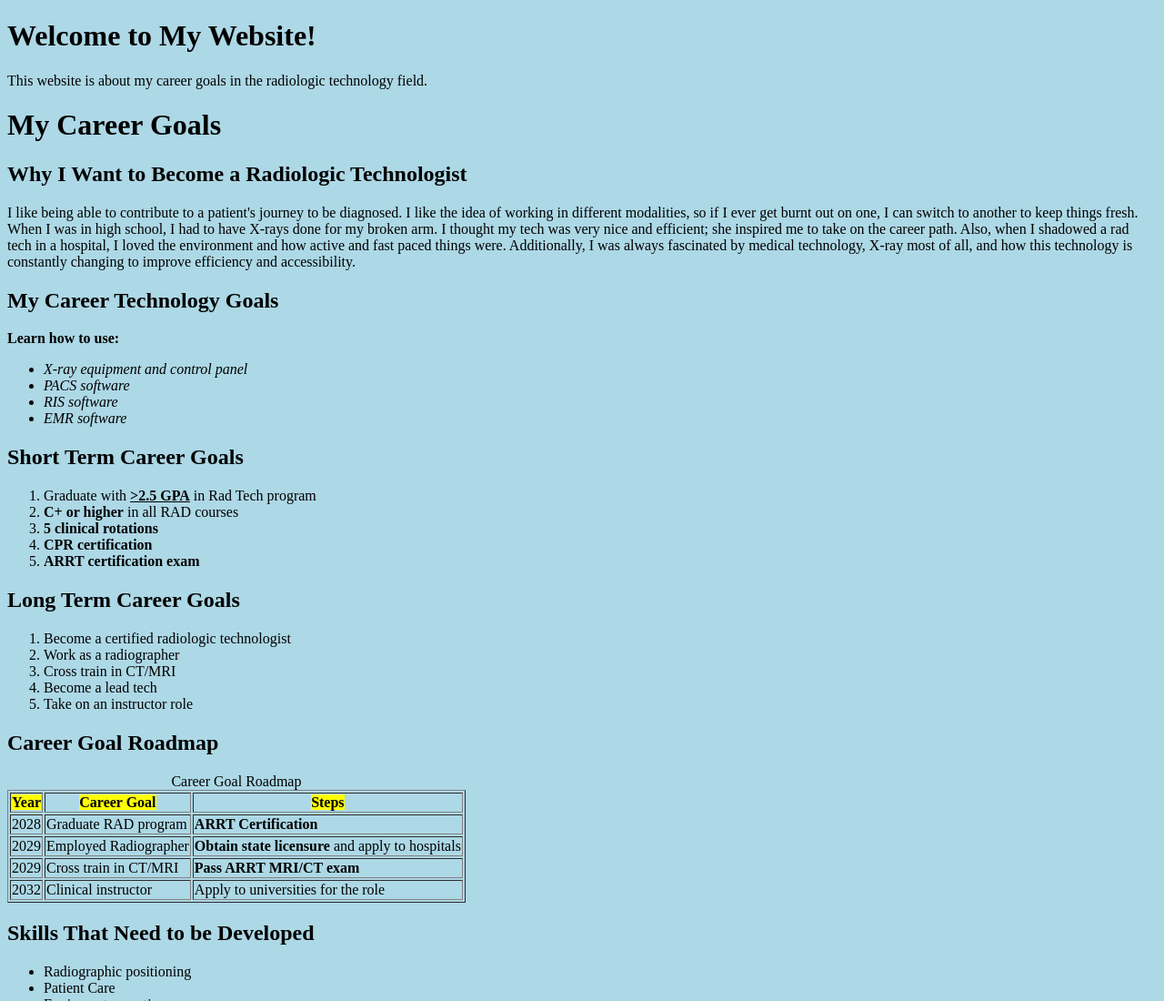
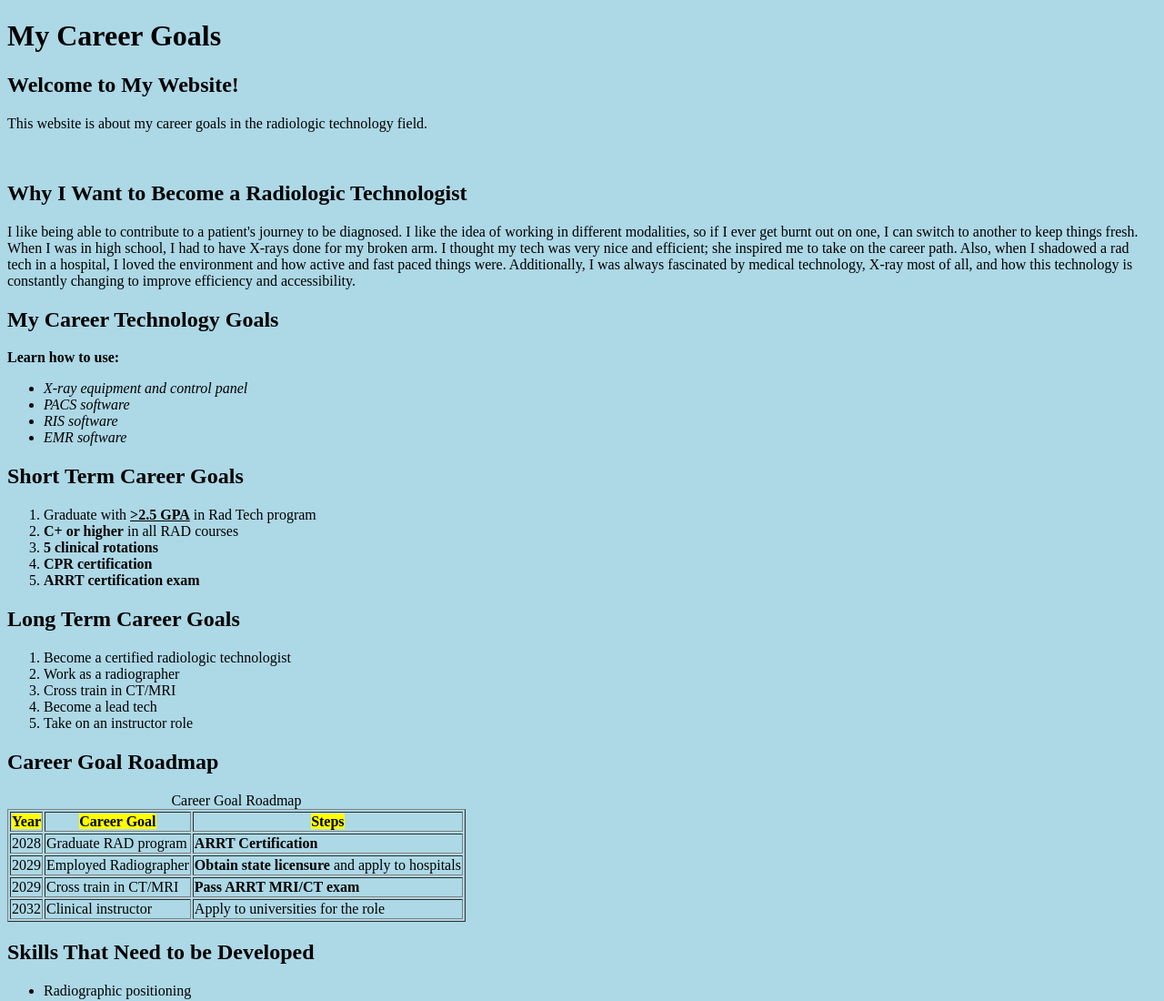
Before and after one commit to AvaMangler/avamangler.github.io, a plain HTML site: page index.html in a window 1280 px wide. Shown: the top 1100 px of the page at 91% size. Drawn offline with Linux system fonts and the light colour scheme.

Commit message:
Reorganize content structure in index.html

```diff
--- a/index.html
+++ b/index.html
@@ -9,10 +9,13 @@
     </style>
 </head>
 <body>
-    <h1>Welcome to My Website!</h1>
-    <p>This website is about my career goals in the radiologic technology field.</p>
-    <div>
-        <h1><strong>My Career Goals</strong></h1>
+ <div>
+     <h1>My Career Goals</h1>
+        <h2>Welcome to My Website!</h2>
+        <p>
+            This website is about my career goals in the radiologic technology field.
+        </p>
+        <br>
         <h2><strong>Why I Want to Become a Radiologic Technologist</strong></h2>
         <p>
             I like being able to contribute to a patient's journey to be diagnosed.
```
